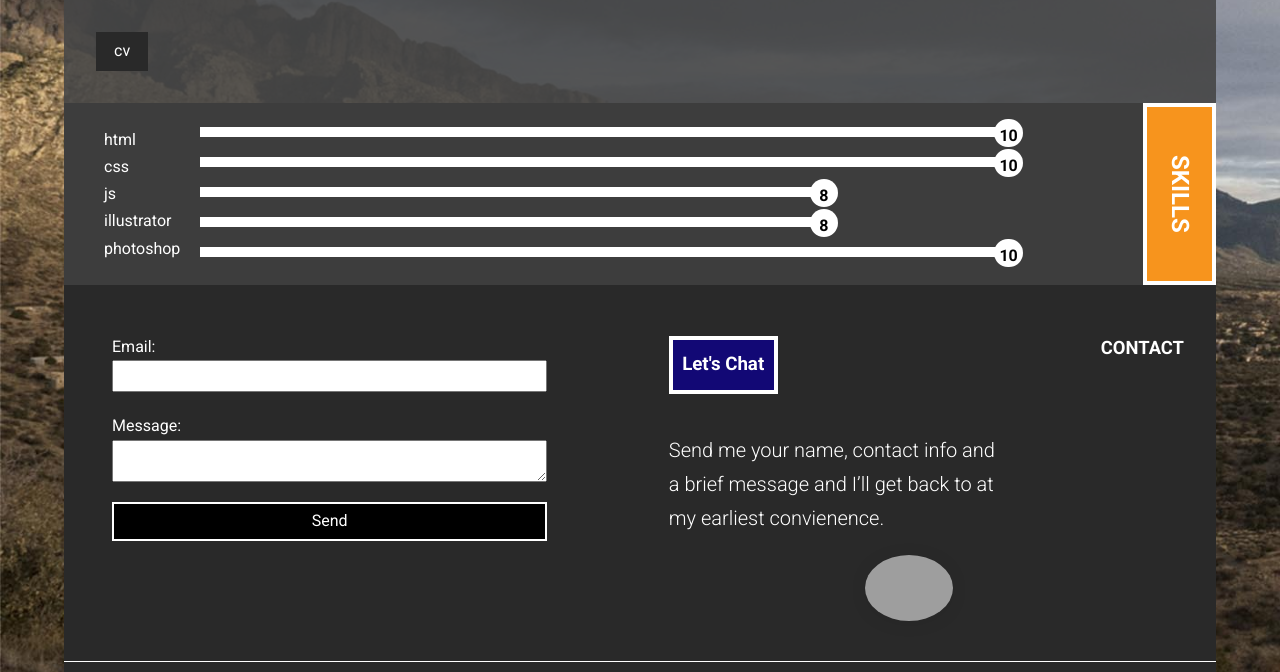
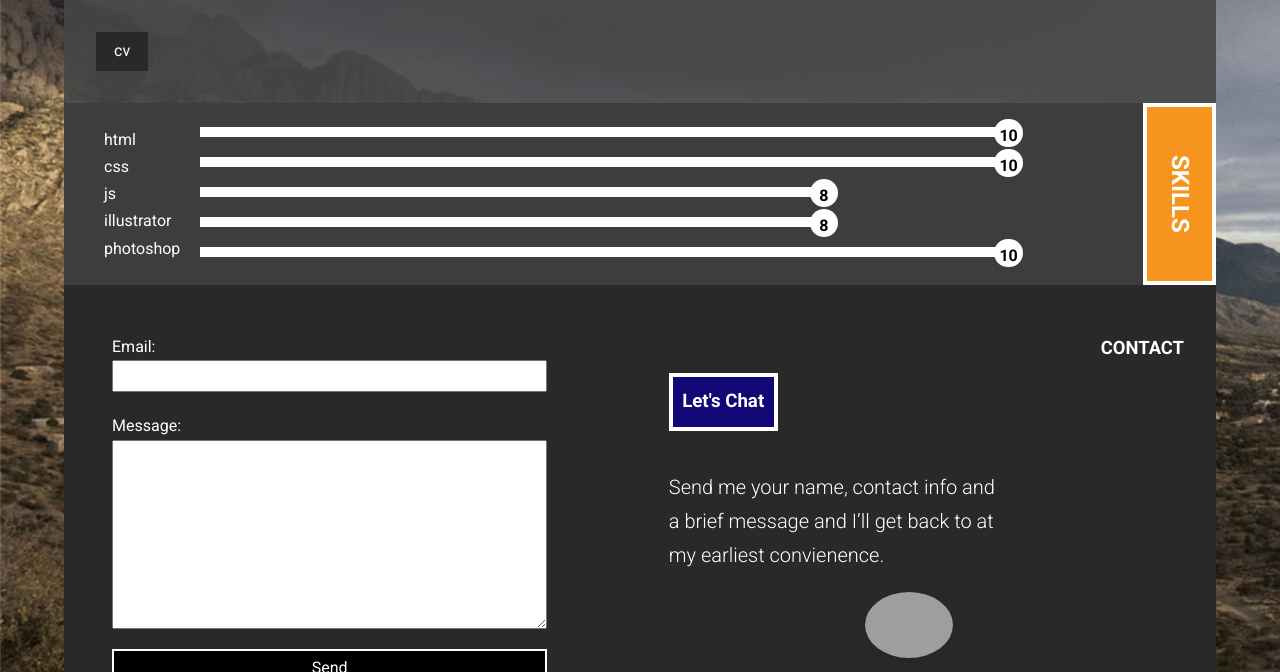
Before and after one commit to Lowna/lowna.github.io, a plain HTML site: page index.html in a window 1280 px wide. Shown: the part 1286-1958 px from the top of the page. Drawn offline with Linux system fonts and the light colour scheme; grey boxes are pictures that could not be loaded.

Commit message:
Update index.html

```diff
--- a/index.html
+++ b/index.html
@@ -144,7 +144,7 @@
 			    Message:
 
 			  </label>
-			  <textarea name="message"></textarea>
+			  <textarea name="message" rows="10" cols="10"></textarea>
 
 			  <!-- your other form fields go here -->
 
```
